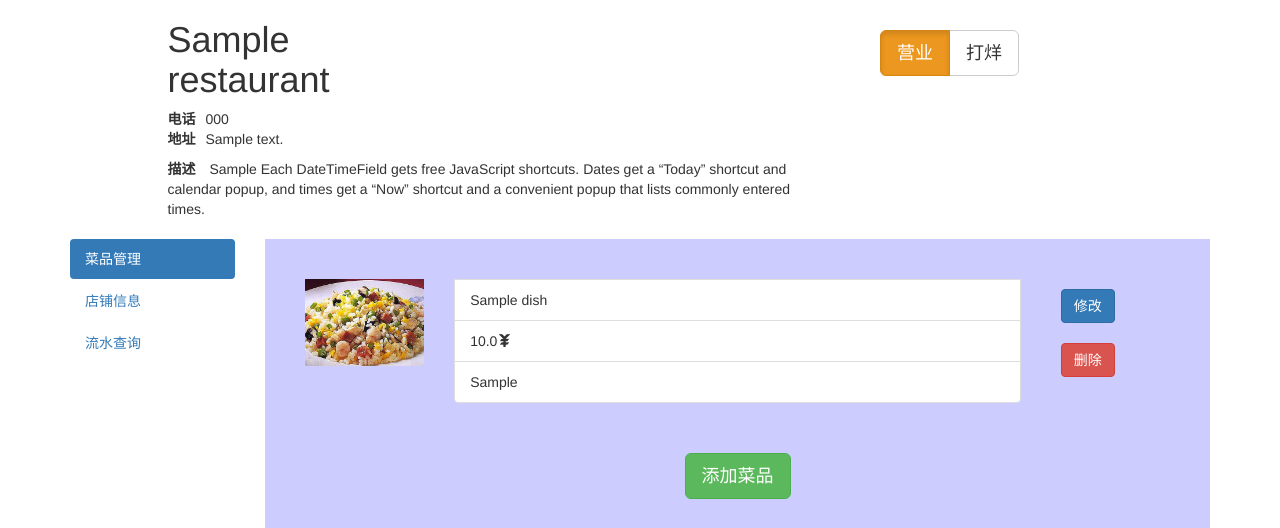
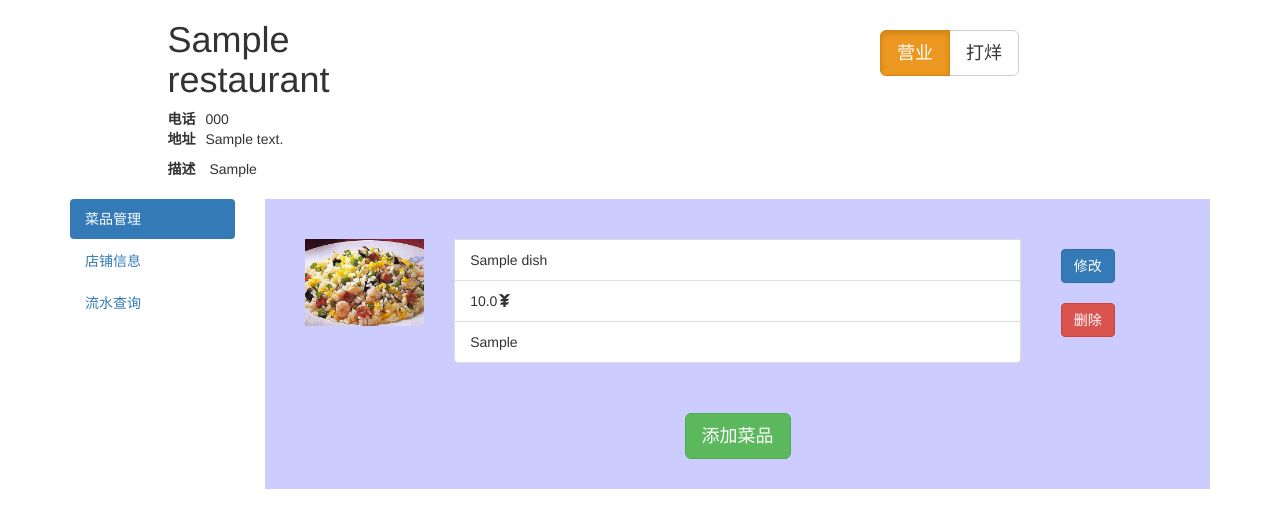
Before and after one commit to flyingKite0124/Shanbay, a Django app: template templates/restaurant/manage.html in a window 1280 px wide. Shown: the top 528 px of the page. Run offline with Django 3.2, Linux system fonts and the light colour scheme; the template is opened without the code that fills it: values that come from a table or form of the project are taken from there, others are empty; tables that the repository leaves empty hold one stand-in row (values such as "Sample post"); parts of the project's set-up code (start-up, migrations or seed data) failed here and were passed over; some libraries are stand-ins or nearby versions.

Commit message:
delete some extra text

```diff
--- a/templates/restaurant/manage.html
+++ b/templates/restaurant/manage.html
@@ -46,10 +46,6 @@
         <div class="col-md-7" style="padding-top: 0">
             <b style="padding: 0 10px 0 0">描述</b>
             {{ restaurant.introduction }}
-            Each DateTimeField gets free JavaScript shortcuts. Dates
-            get a “Today” shortcut and calendar popup, and times get
-            a “Now” shortcut and a convenient popup that lists commonly
-            entered times.
         </div>
     </div>
     <div class="row" style="margin-top: 20px">
```
